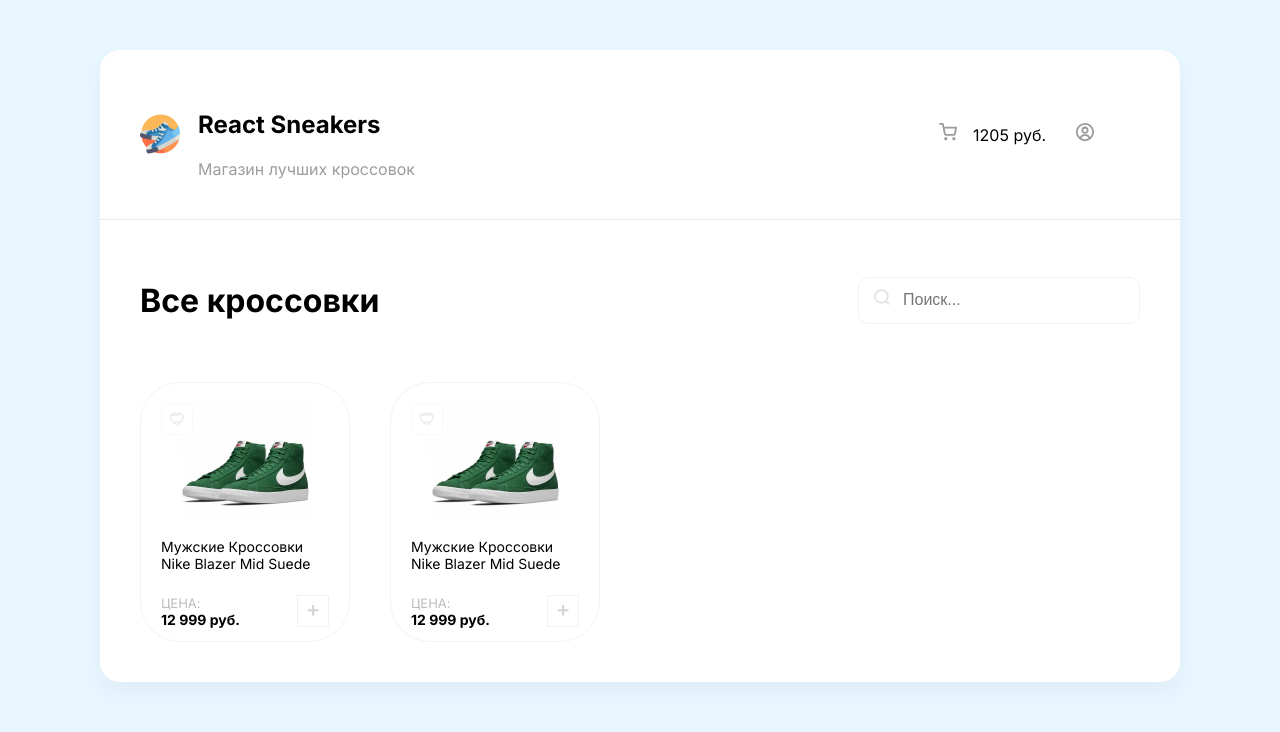
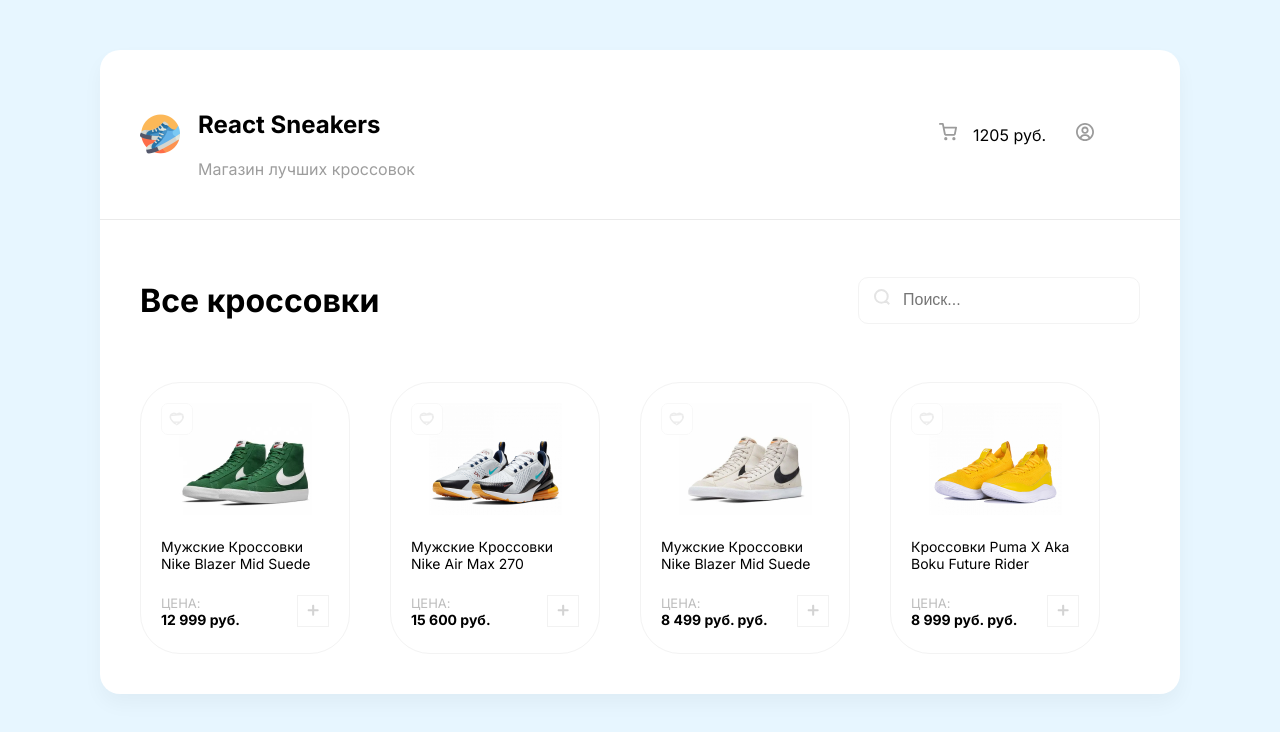
Before and after one commit to Valik04/react-sneakers, a React (Create React App) app: page / in a window 1280 px wide. Shown: the top 732 px of the page. Built offline with nearby package versions, Linux system fonts and the light colour scheme.

Commit message:
module.scss

```diff
--- a/src/App.js
+++ b/src/App.js
@@ -1,22 +1,23 @@
-import Card from "./componets/Card";
+import Index from "./componets/Card/Card";
 import Header from "./componets/Header";
 import Drawer from "./componets/Drawer";
+import Card from "./componets/Card/Card";
 
 const arr =[
-    {name: 'Мужские Кроссовки Nike Blazer Mid Suede' , price:'12 999'},
-    {name: 'Мужские Кроссовки Nike Air Max 270' , price:'15 600'},
+    {title: 'Мужские Кроссовки Nike Blazer Mid Suede' , price:'12 999',imageUrl:'/img/sneakers/image 1.jpg'},
+    {title: 'Мужские Кроссовки Nike Air Max 270' , price:'15 600',imageUrl:'/img/sneakers/image 2.jpg'},
+    {title: 'Мужские Кроссовки Nike Blazer Mid Suede' , price:'8 499 руб.',imageUrl:'/img/sneakers/image 3.jpg'},
+    {title: 'Кроссовки Puma X Aka Boku Future Rider' , price:'8 999 руб.',imageUrl:'/img/sneakers/image 4.jpg'},
 ];
-
 
 
 function App() {
   return (
     <div className="wrapper">
+
       <Drawer/>
       <Header/>
-
       <div className='content'>
-
         <div className='search-block'>
           <h1>Все кроссовки</h1>
           <div className='search'>
@@ -26,11 +27,17 @@
         </div>
 
         <div className='sneakers'>
-            <Card/>
-            <Card/>
-            {/*{arr.map((obj) => (*/}
-            {/*    <Card/>*/}
-            {/*))}*/}
+
+            {arr.map((obj) => (
+                <Card
+                    title={obj.title}
+                    price={obj.price}
+                    imageUrl={obj.imageUrl}
+                    onFavorite={() => console.log('Добавили в закладки')}
+                    onPlus={() => console.log('Нажали плюс')
+                    }
+                />
+            ))}
         </div>
 
       </div>
--- a/src/componets/Card.jsx
+++ /dev/null
@@ -1,24 +0,0 @@
-import React from "react";
-
-function Card(){
-    return(
-    <div className="card">
-        <div className='favorite'>
-            <img src='/img/heart-unliked.svg' alt='Unliked'/>
-        </div>
-        <img className='images'  src='/img/sneakers/image 1.jpg' alt='Sneaker'/>
-        <h5> Мужские Кроссовки Nike Blazer Mid Suede</h5>
-        <div className='cardBottom'>
-            <div className='cardInfo'>
-                <span>Цена:</span>
-                <b>12 999 руб.</b>
-            </div>
-            <button>
-                <img src='/img/plus.svg' alt='Plus'/>
-            </button>
-        </div>
-    </div>
-    )
-}
-
-export default Card;
--- /dev/null
+++ b/src/componets/Card/Card.jsx
@@ -0,0 +1,25 @@
+import styles from './Card.module.scss';
+
+function Card(props){
+
+    return(
+    <div className={styles.card}>
+        <div className={styles.favorite} onClick={props.onFavorite}>
+            <img src='/img/heart-unliked.svg' alt='Unliked'/>
+        </div>
+        <img className='images'  src={props.imageUrl} alt='Sneaker'/>
+        <h5>{props.title}</h5>
+        <div className={styles.cardBottom}>
+            <div className={styles.cardInfo}>
+                <span>Цена:</span>
+                <b>{props.price} руб.</b>
+            </div>
+            <button onClick={props.onPlus}>
+                <img src='/img/plus.svg' alt='Plus'/>
+            </button>
+        </div>
+    </div>
+    )
+}
+
+export default Card;
--- /dev/null
+++ b/src/componets/Card/Card.module.scss
@@ -0,0 +1,54 @@
+.card{
+  height: 230px;
+  width: 168px;
+  border-radius: 40px;
+  padding: 20px;
+  border: 1px solid #F3F3F3;
+  margin-right: 40px;
+  transition: box-shadow 0.2s ease-in-out, transform 0.2s ease-in-out;
+
+  &:hover{
+    box-shadow: 0 14px 35px rgba(0,0,0,0.06);
+    transform: translateY(-5px);
+  }
+
+  .favorite{
+    position: absolute;
+    cursor: pointer;
+  }
+
+  b{
+    font-size: 14px;
+  }
+
+  h5{
+    font-weight: 400;
+    font-size: 14px;
+  }
+  .cardBottom{
+    display: flex;
+    justify-content: space-between;
+
+
+    button{
+      background: #ffffff;
+      border: 1px solid #f2f2f2;
+      box-sizing: border-box;
+      height: 32px;
+      width: 32px;
+      cursor: pointer;
+    }
+  }
+
+  .cardInfo{
+    display: flex;
+    flex-direction: column;
+
+
+    span{
+      color: #BDBDBD;
+      font-size: 13px;
+      text-transform: uppercase;
+    }
+  }
+}
--- a/src/index.scss
+++ b/src/index.scss
@@ -112,62 +112,7 @@
     margin: 0 auto;
   }
 
-  .card{
-    height: 218px;
-    width: 168px;
-    border-radius: 40px;
-    padding: 20px;
-    border: 1px solid #F3F3F3;
-    margin-right: 40px;
-    transition: box-shadow 0.2s ease-in-out, transform 0.2s ease-in-out;
 
-    &:hover{
-      box-shadow: 0 14px 35px rgba(0,0,0,0.06);
-      transform: translateY(-5px);
-         }
-
-    .favorite{
-      position: absolute;
-      cursor: pointer;
-    }
-
-    b{
-      font-size: 14px;
-    }
-
-    h5{
-      font-weight: 400;
-      font-size: 14px;
-    }
-  }
-
-
-  .cardBottom{
-    display: flex;
-    justify-content: space-between;
-
-
-    button{
-      background: #ffffff;
-      border: 1px solid #f2f2f2;
-      box-sizing: border-box;
-      height: 32px;
-      width: 32px;
-      cursor: pointer;
-    }
-  }
-
-  .cardInfo{
-    display: flex;
-    flex-direction: column;
-
-
-    span{
-      color: #BDBDBD;
-      font-size: 13px;
-      text-transform: uppercase;
-    }
-  }
 
 }
 
```
